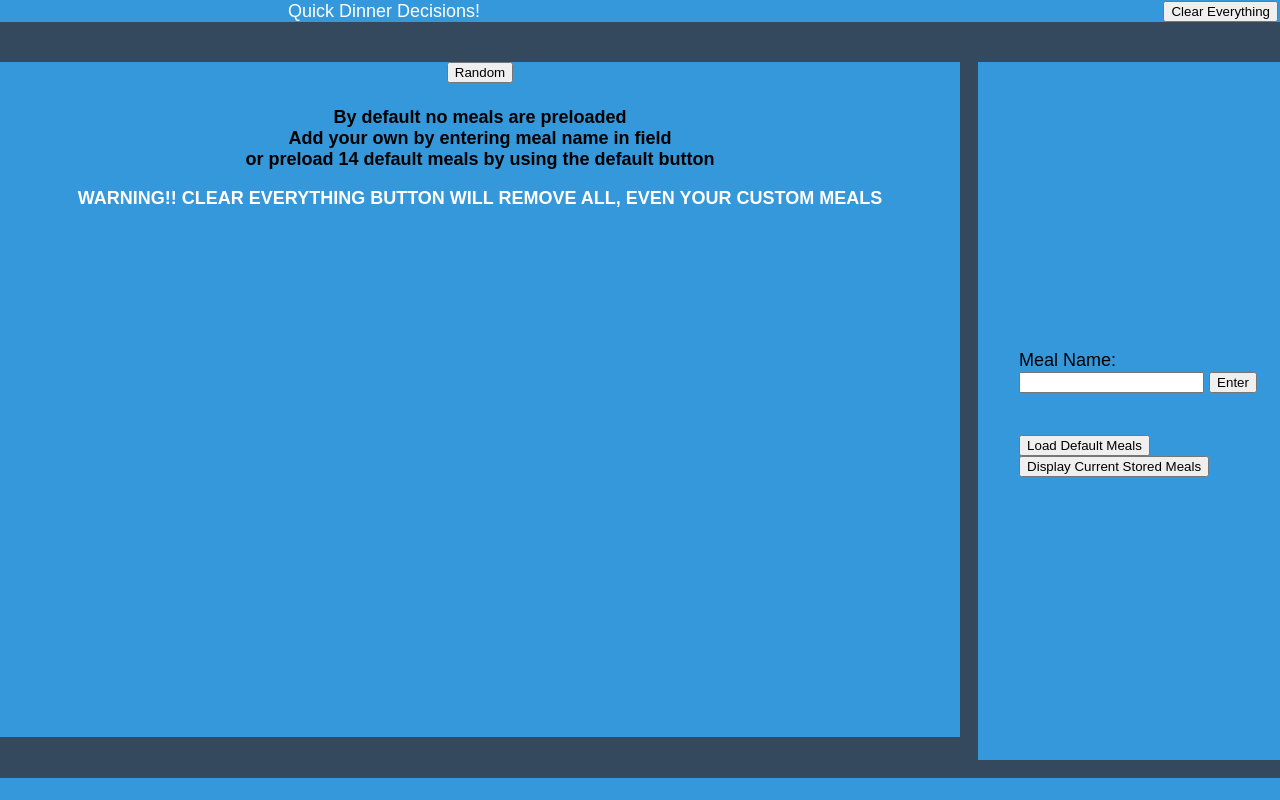
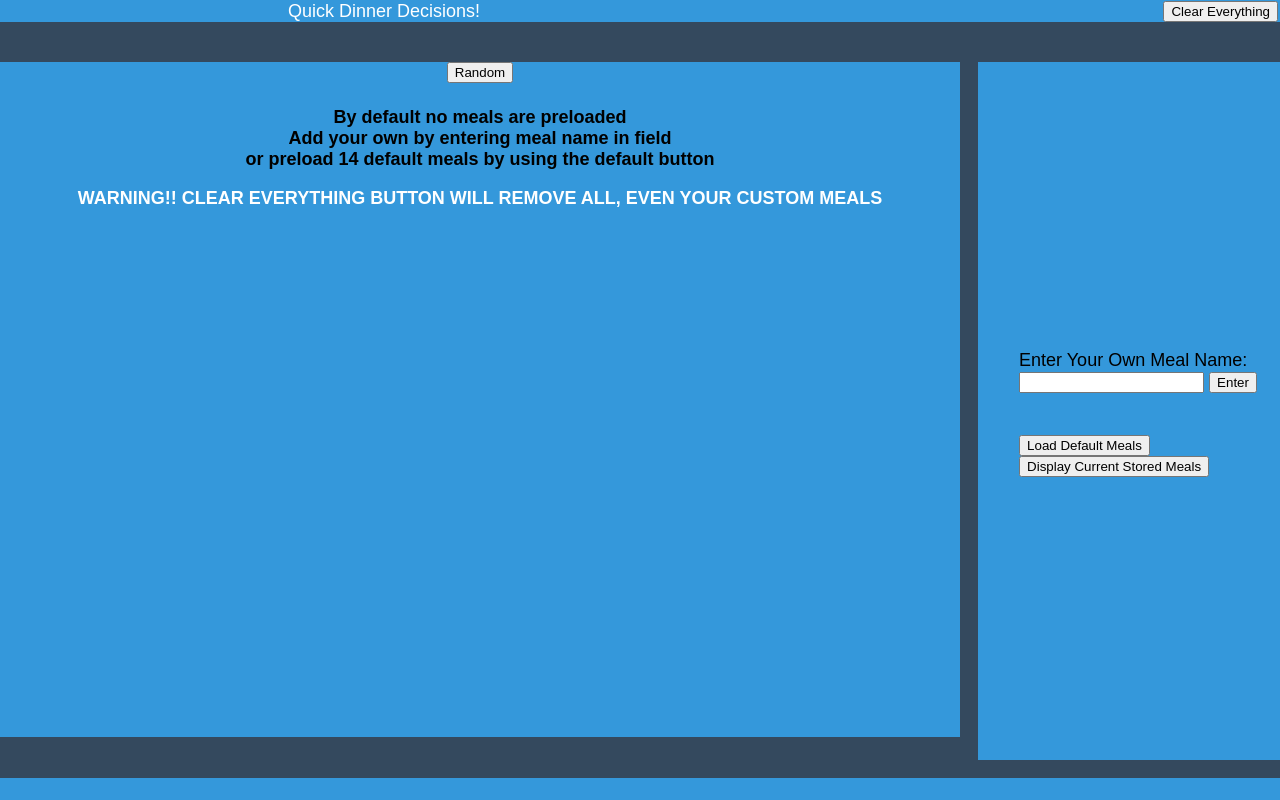
Before and after one commit to RhysonEden/dinner-app, a plain HTML site: page index.html in a window 1280 px wide. Drawn offline with nearby package versions, Linux system fonts and the light colour scheme.

Commit message:
Adding more

```diff
--- a/index.html
+++ b/index.html
@@ -32,7 +32,7 @@
       <div class="input-main">
       <form class="input-form" method="post" action="#">
         <h4 class="name"></h4>
-        <label>Meal Name:</label><br>
+        <label>Enter Your Own Meal Name:</label><br>
         <input type="text" name="mname" id="input-message" />
         <button id="messagesend">Enter</button><br><br><br>
         <button id="load-defaults">Load Default Meals</button><br>
```
